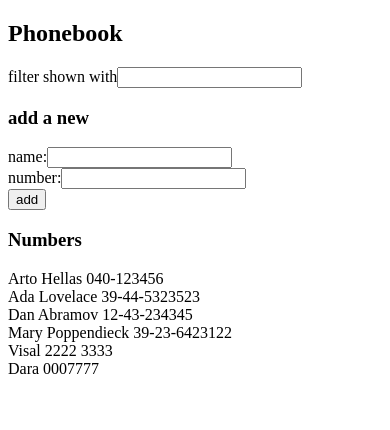
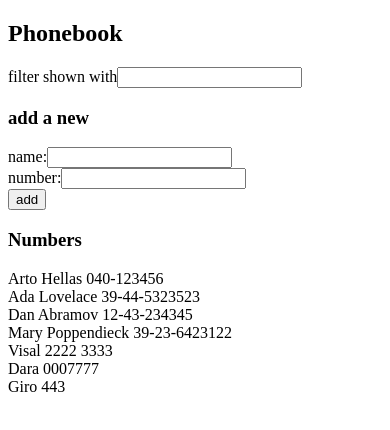
Before and after one commit to vchan14/fullstackOpen, a React (Vite) app in the folder part2/phoneBook/: page / in a window 390 px wide. Shown: the top 430 px of the page. Built offline with nearby package versions, Linux system fonts and the light colour scheme; data requests are answered from the project's data file.

Commit message:
10March2024 phoneBook step8

```diff
--- a/part2/phoneBook/db.json
+++ b/part2/phoneBook/db.json
@@ -29,6 +29,11 @@
       "id": "588c",
       "name": "Dara",
       "number": "0007777"
+    },
+    {
+      "id": "5397",
+      "name": "Giro",
+      "number": "443"
     }
   ]
 }
--- a/part2/phoneBook/src/App.jsx
+++ b/part2/phoneBook/src/App.jsx
@@ -3,6 +3,7 @@ import Filter from "./Filter.jsx";
 import PersonForm from "./PersonForm.jsx";
 import Persons from "./Persons.jsx";
 import axios from "axios";
+import personService from './services/persons.js';
 
 const App = () => {
 	const [persons, setPersons] = useState([])
@@ -17,6 +18,11 @@ const App = () => {
 			.then(response => {
 				setPersons(response.data)
 			})
+	}
+
+	const hook = () => {
+		personService.getAll()
+			.then(response => setPersons(response.data))
 	}
 	useEffect(initialPersonsHook, [])
 
@@ -48,11 +54,8 @@ const App = () => {
 
 		const newPerson = {name:newName, number:newNumber};
 
-		axios
-			.post('http://localhost:3001/persons', newPerson)
-			.then(response => {
-				setPersons(persons.concat(response.data));
-			})
+		personService.create(newPerson)
+			.then(response => setPersons(persons.concat(response.data)));
 
 		setPersons(persons.concat());
 		setNewName('');
--- a/part2/phoneBook/src/Persons.jsx
+++ b/part2/phoneBook/src/Persons.jsx
@@ -6,5 +6,4 @@ const Persons = ({shownPersons}) => {
 	)
 }
 
-
 export default Persons;
--- /dev/null
+++ b/part2/phoneBook/src/services/persons.js
@@ -0,0 +1,20 @@
+import axios from 'axios'
+const baseUrl = 'http://localhost:3001/persons'
+
+const getAll = () => {
+	return axios.get(baseUrl)
+}
+
+const create = newObject => {
+	return axios.post(baseUrl, newObject)
+}
+
+const update = (id, newObject) => {
+	return axios.put(`${baseUrl}/${id}`, newObject)
+}
+
+export default {
+	getAll: getAll,
+	create: create,
+	update: update
+}
```
